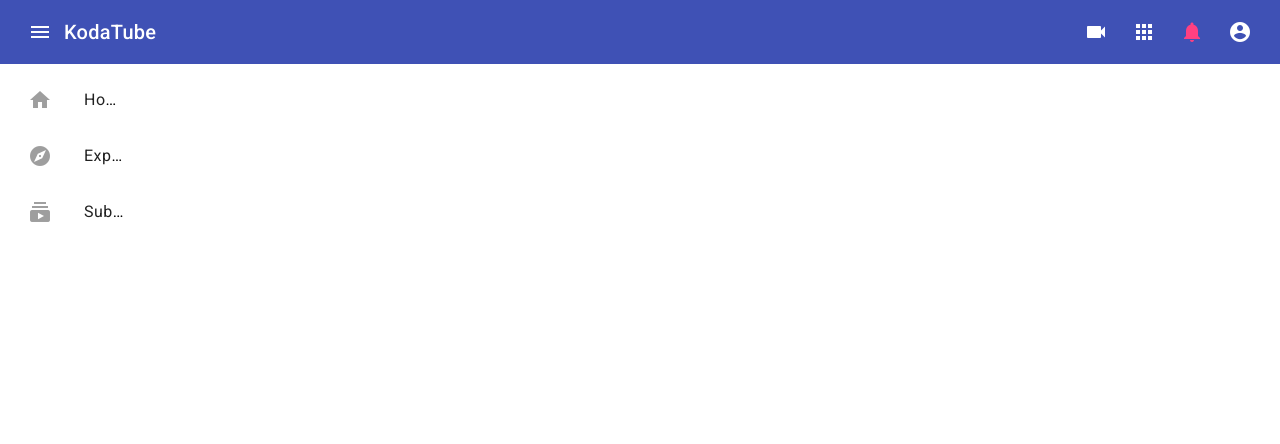
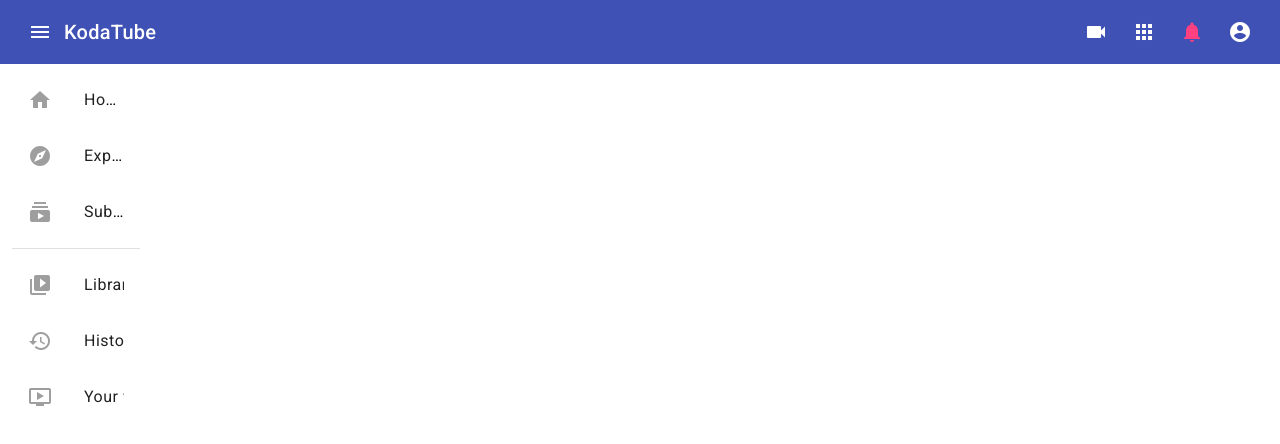
Before and after one commit to jordantannen/koda-tube, an Angular app: page / in a window 1280 px wide. Shown: the top 444 px of the page. Built offline with nearby package versions, Linux system fonts and the light colour scheme.

Commit message:
Add more nav

```diff
--- a/src/app/app.component.html
+++ b/src/app/app.component.html
@@ -36,5 +36,20 @@
         <span matLine>Subscriptions</span>
       </a>
     </mat-nav-list>
+    <mat-divider></mat-divider>
+    <mat-list>
+      <mat-list-item>
+        <mat-icon matListItemIcon>video_library</mat-icon>
+        <div mat-line>Library</div>
+      </mat-list-item>
+      <mat-list-item>
+        <mat-icon matListItemIcon>history</mat-icon>
+        <div mat-line>History</div>
+      </mat-list-item>
+      <mat-list-item>
+        <mat-icon matListItemIcon>ondemand_video</mat-icon>
+        <div mat-line>Your videos</div>
+      </mat-list-item>
+    </mat-list>
   </nav>
 </div>
```
